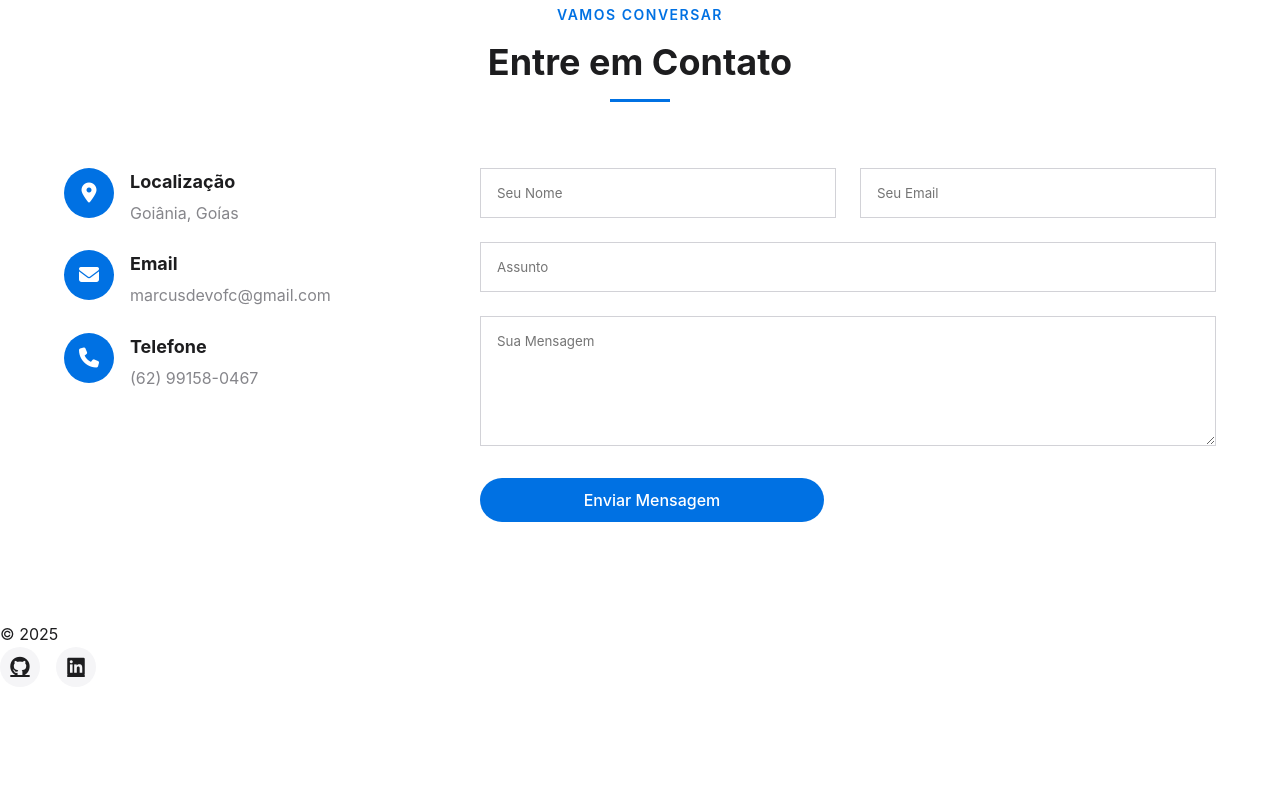
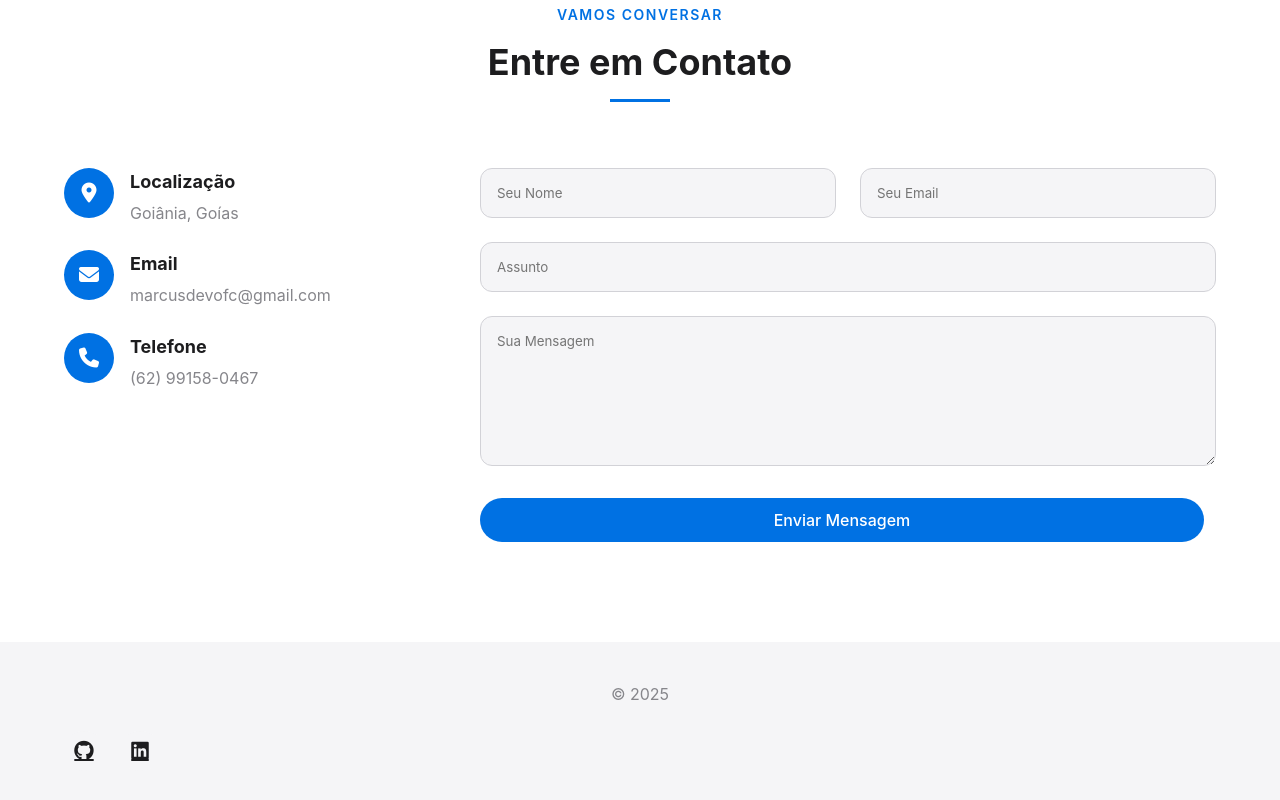
Before and after one commit to M4RCYZ/cv, a plain HTML site: page index.html in a window 1280 px wide. Shown: the part 3791-4591 px from the top of the page. Before the commit the page ends 4478 px from the top, so only its background shows below. Drawn offline with Linux system fonts and the light colour scheme.

Commit message:
correção de erro

```diff
--- a/index.html
+++ b/index.html
@@ -141,9 +141,8 @@
                             <i class="fab fa-java"></i>
                             <h4>Java</h4>
                         </div>
-                        <!-- Novo card para Spring Boot -->
                         <div class="tech-card">
-                            <i class="fas fa-leaf"></i> <!-- Ícone do Spring (usa "leaf" como representação) -->
+                            <i class="fas fa-leaf"></i>
                             <h4>Spring Boot</h4>
                         </div>
                     </div>
@@ -334,7 +333,6 @@
                 }
             });
 
-            // Smooth scrolling for navigation links
             document.querySelectorAll('a[href^="#"]').forEach(anchor => {
                 anchor.addEventListener('click', function(e) {
                     e.preventDefault();
@@ -348,7 +346,6 @@
                             behavior: 'smooth'
                         });
 
-                        // Update active link
                         document.querySelectorAll('.nav-links a').forEach(link => {
                             link.classList.remove('active');
                         });
--- a/styles.css
+++ b/styles.css
@@ -1,4 +1,3 @@
-/* Variáveis e configurações gerais */
 :root {
     --primary-color: #0071e3;
     --secondary-color: #50a9ff;
@@ -556,18 +555,52 @@ section {
 
 .form-group input,
 .form-group textarea {
-
     width: 100%;
     padding: 16px;
     border: 1px solid var(--gray-medium);
-    border-radius
-
+    border-radius: var(--border-radius);
+    background-color: var(--gray-light);
+    color: var(--text-color);
+    transition: var(--transition);
 }
 
+.form-group input:focus,
+.form-group textarea:focus {
+    outline: none;
+    border-color: var(--primary-color);
+    box-shadow: 0 0 0 2px rgba(var(--primary-color), 0.2);
+}
 
-/* ===== RESPONSIVIDADE PARA CELULAR ===== */
+.form-group textarea {
+    min-height: 150px;
+    resize: vertical;
+}
+
+.contact-form button {
+    grid-column: span 2;
+}
+
+/* Footer */
+footer {
+    background-color: var(--gray-light);
+    padding: 40px 0;
+    text-align: center;
+}
+
+.footer-content {
+    max-width: 1200px;
+    margin: 0 auto;
+    padding: 0 24px;
+}
+
+.footer-text p {
+    color: var(--text-light);
+    margin-bottom: 24px;
+}
+
+/* ===== Mobile ===== */
 @media (max-width: 768px) {
-    /* Ajuste do Hero Section */
+    /*  Hero Section */
     .hero-content {
         flex-direction: column;
         gap: 40px;
@@ -586,12 +619,12 @@ section {
         max-width: 80%;
     }
 
-    /* Ajuste da Seção Sobre */
+    /* Seção Sobre */
     .about-content {
         flex-direction: column;
     }
 
-    /* Ajuste das Tecnologias */
+    /* Tecnologias */
     .technologies {
         grid-template-columns: repeat(auto-fill, minmax(120px, 1fr));
         gap: 16px;
@@ -601,12 +634,12 @@ section {
         height: 140px;
     }
 
-    /* Ajuste dos Projetos */
+    /* Projetos */
     .projects {
         grid-template-columns: 1fr;
     }
 
-    /* Ajuste do Contato */
+    /* Contato */
     .contact-container {
         grid-template-columns: 1fr;
     }
@@ -620,7 +653,7 @@ section {
 
     /* Ajuste do Menu */
     .nav-links {
-        display: none; /* Oculta o menu em telas pequenas */
+        display: none;
     }
     .header-content {
         padding: 0 16px;
```
